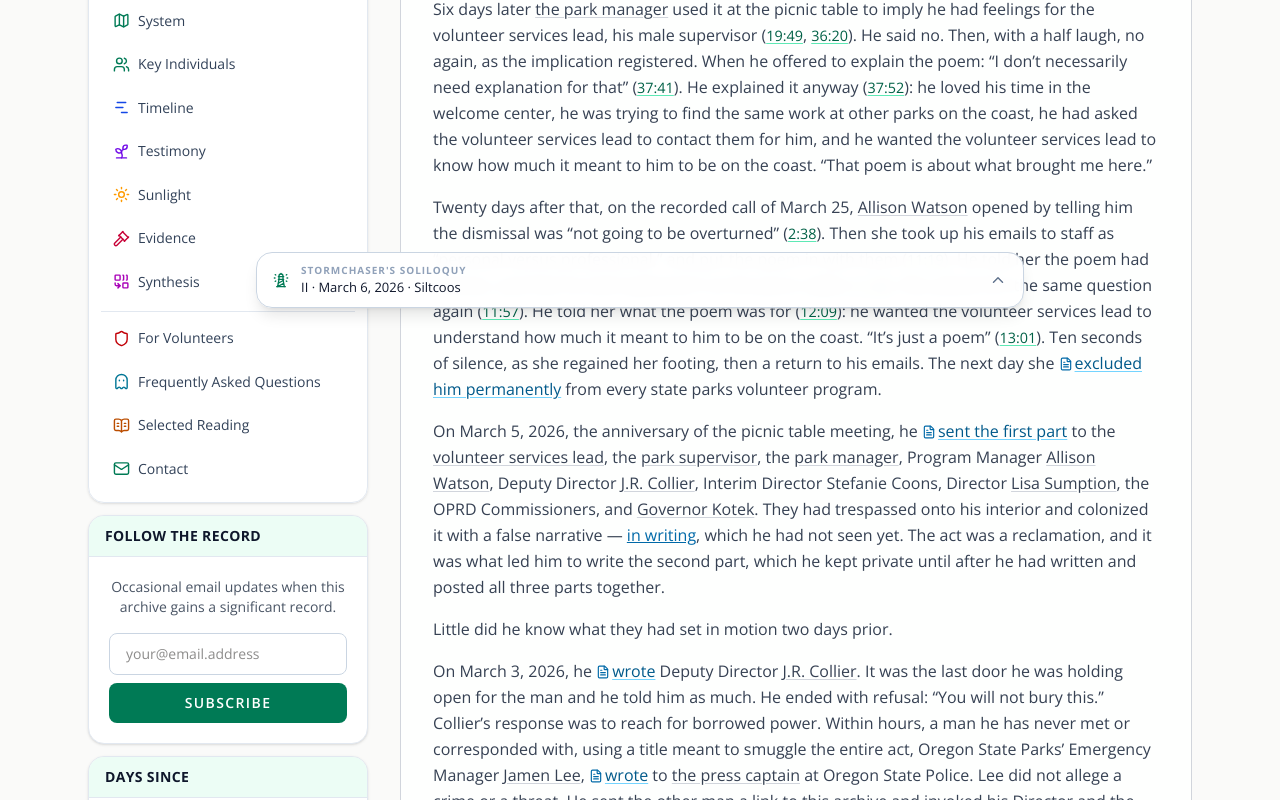
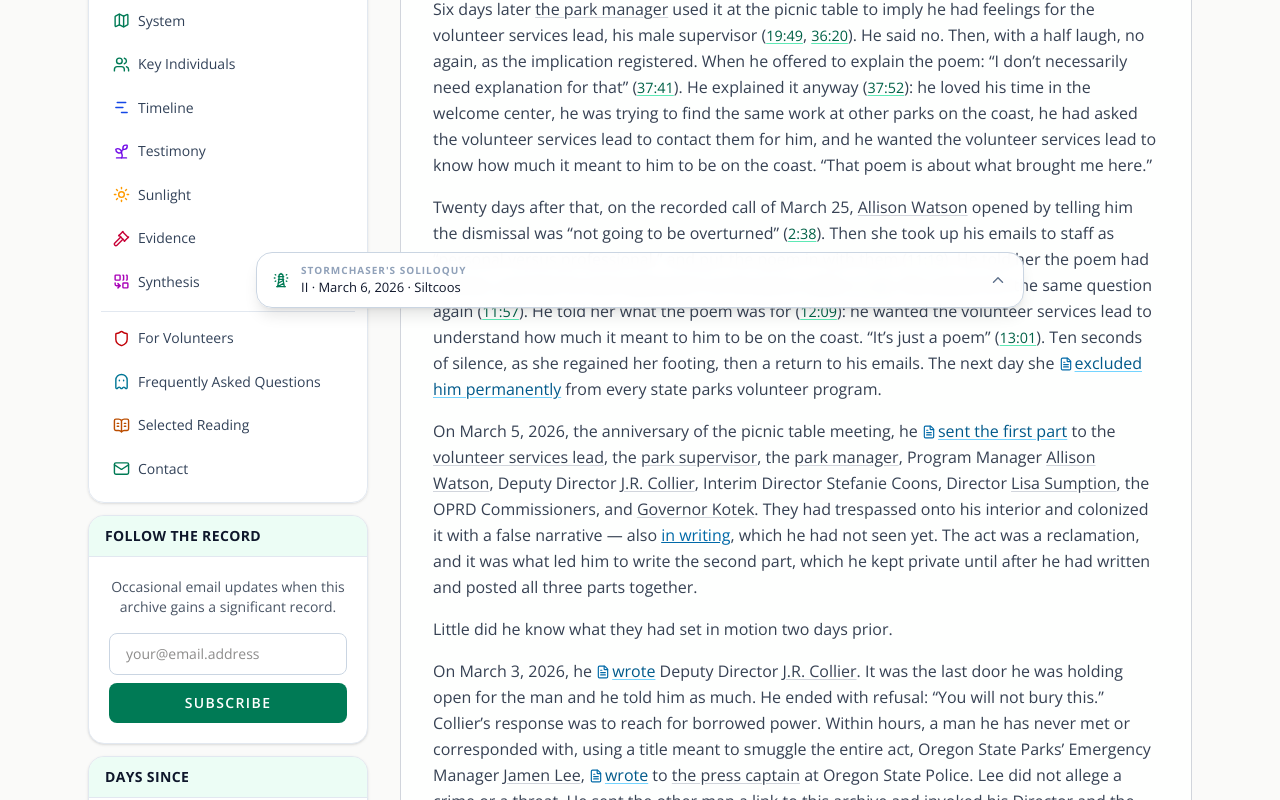
Before and after one commit to rswfire/rswfire.oprd, a Next.js app: page /soliloquy in a window 1280 px wide. Shown: the part 476-1276 px from the top of the page. Built offline with nearby package versions, Linux system fonts and the light colour scheme.

Commit message:
Soliloquy: also in writing

```diff
--- a/app/(archive)/soliloquy/page.tsx
+++ b/app/(archive)/soliloquy/page.tsx
@@ -347,7 +347,7 @@ export default function StormchasersSoliloquyPage() {
                     <PersonLink name="J.R. Collier" seat="deputy" />, Interim Director Stefanie Coons, Director{" "}
                     <PersonLink name="Lisa Sumption" />, the OPRD Commissioners, and{" "}
                     <PersonLink name="Governor Kotek" seat="governor" />. They had trespassed onto his interior and
-                    colonized it with a false narrative &mdash;{" "}
+                    colonized it with a false narrative &mdash; also{" "}
                     <Link href="/sunlight" className="text-sky-700 underline hover:text-sky-600">in writing</Link>, which
                     he had not seen yet. The act was a reclamation, and it was what led him to write the second part,
                     which he kept private until after he had written and posted all three parts together.
```
